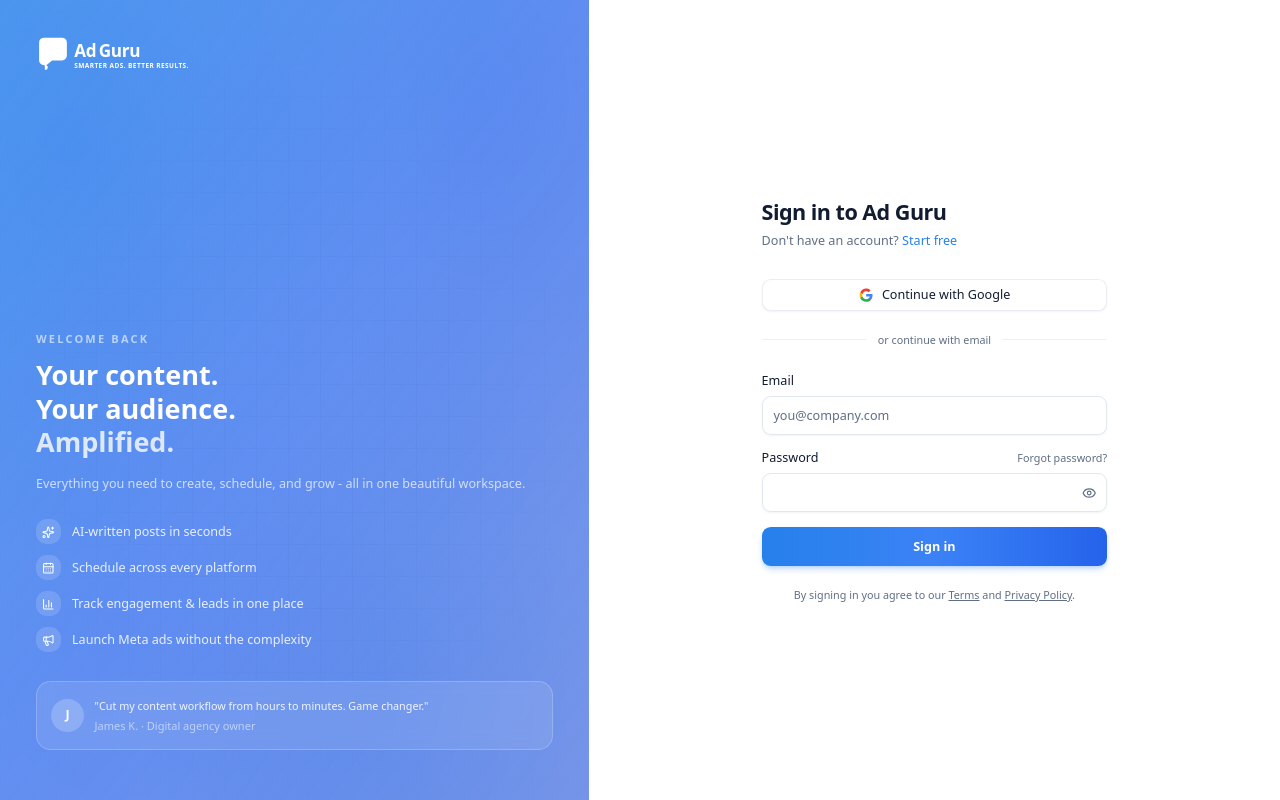
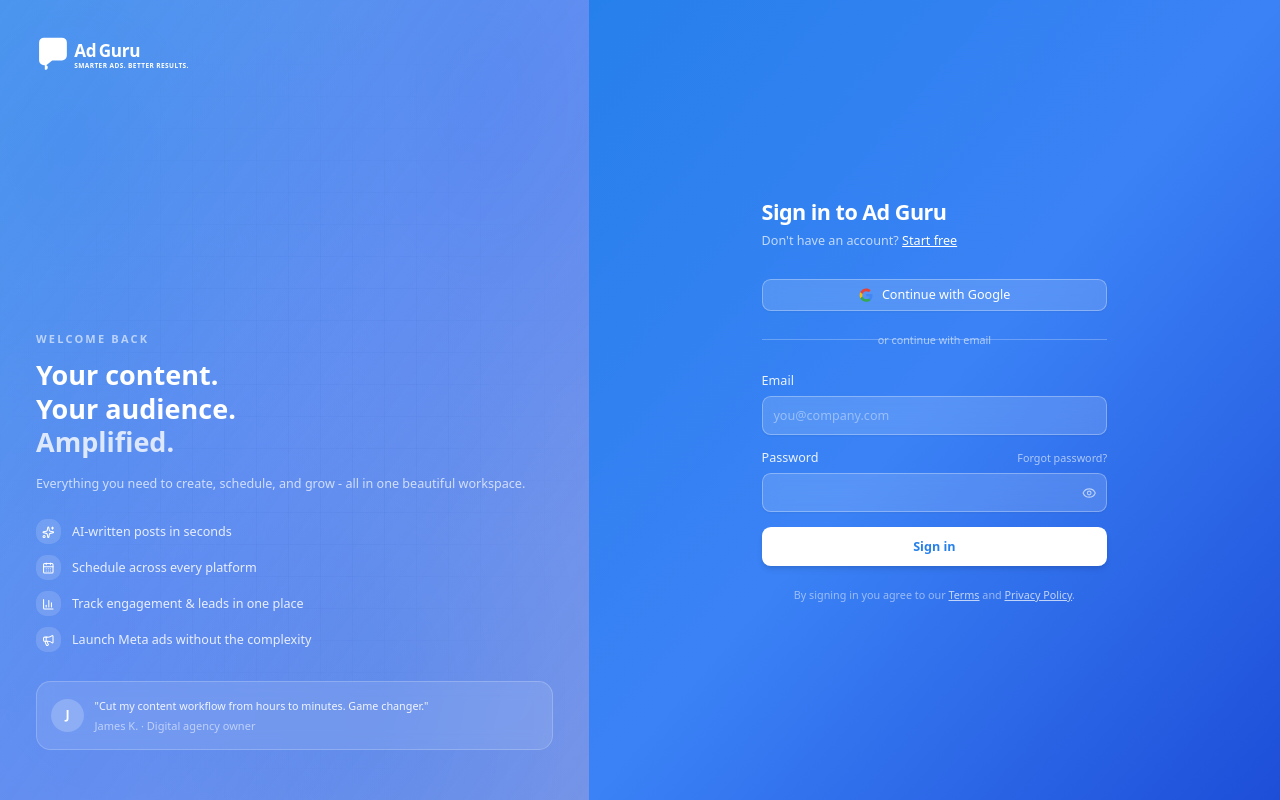
Before and after one commit to Tiagocruz3/Postpilot, a React (Vite) app: page /login in a window 1280 px wide. Built offline with nearby package versions, Linux system fonts and the light colour scheme; no server answers.

Commit message:
Login page: apply brand blue theme to right form panel

```diff
--- a/src/pages/LoginPage.tsx
+++ b/src/pages/LoginPage.tsx
@@ -112,18 +112,18 @@ export function LoginPage() {
       </div>
 
       {/* ── Right form panel ── */}
-      <div className="flex flex-1 flex-col items-center justify-center px-6 py-12">
+      <div className="flex flex-1 flex-col items-center justify-center bg-gradient-to-br from-primary via-blue-500 to-blue-700 px-6 py-12">
         {/* Mobile logo */}
         <Link to="/" className="mb-8 flex items-center lg:hidden">
-          <AppLogo variant="full" imgClassName="h-11" />
+          <AppLogo variant="full" imgClassName="h-11 brightness-0 invert" />
         </Link>
 
         <div className="w-full max-w-sm">
           <div className="mb-8">
-            <h1 className="text-2xl font-bold tracking-tight text-foreground">Sign in to Ad Guru</h1>
-            <p className="mt-1.5 text-sm text-muted-foreground">
+            <h1 className="text-2xl font-bold tracking-tight text-white">Sign in to Ad Guru</h1>
+            <p className="mt-1.5 text-sm text-white/70">
               Don't have an account?{' '}
-              <Link to="/signup" className="font-medium text-primary hover:underline">
+              <Link to="/signup" className="font-medium text-white underline hover:text-white/90">
                 Start free
               </Link>
             </p>
@@ -133,7 +133,7 @@ export function LoginPage() {
           <Button
             type="button"
             variant="outline"
-            className="w-full gap-2.5 border-border/70 bg-background font-medium shadow-sm hover:bg-accent"
+            className="w-full gap-2.5 border-white/30 bg-white/15 font-medium text-white shadow-sm backdrop-blur hover:bg-white/25 hover:text-white"
             onClick={handleGoogleLogin}
           >
             <svg className="h-4 w-4" viewBox="0 0 24 24">
@@ -147,17 +147,17 @@ export function LoginPage() {
 
           <div className="relative my-6">
             <div className="absolute inset-0 flex items-center">
-              <span className="w-full border-t border-border/60" />
+              <span className="w-full border-t border-white/25" />
             </div>
             <div className="relative flex justify-center text-xs">
-              <span className="bg-background px-3 text-muted-foreground">or continue with email</span>
+              <span className="bg-transparent px-3 text-white/60">or continue with email</span>
             </div>
           </div>
 
           {/* Email form */}
           <form onSubmit={handleEmailLogin} className="space-y-4">
             <div className="space-y-1.5">
-              <Label htmlFor="email" className="text-sm font-medium">Email</Label>
+              <Label htmlFor="email" className="text-sm font-medium text-white/90">Email</Label>
               <Input
                 id="email"
                 type="email"
@@ -166,16 +166,16 @@ export function LoginPage() {
                 value={email}
                 onChange={(e) => setEmail(e.target.value)}
                 required
-                className="h-11"
+                className="h-11 border-white/30 bg-white/15 text-white placeholder:text-white/40 backdrop-blur focus:border-white/60 focus:ring-white/30"
               />
             </div>
 
             <div className="space-y-1.5">
               <div className="flex items-center justify-between">
-                <Label htmlFor="password" className="text-sm font-medium">Password</Label>
+                <Label htmlFor="password" className="text-sm font-medium text-white/90">Password</Label>
                 <button
                   type="button"
-                  className="text-xs text-muted-foreground hover:text-foreground disabled:opacity-60"
+                  className="text-xs text-white/60 hover:text-white disabled:opacity-60"
                   disabled={resetting}
                   onClick={() => void handleForgotPassword()}
                 >
@@ -190,11 +190,11 @@ export function LoginPage() {
                   value={password}
                   onChange={(e) => setPassword(e.target.value)}
                   required
-                  className="h-11 pr-10"
+                  className="h-11 border-white/30 bg-white/15 pr-10 text-white placeholder:text-white/40 backdrop-blur focus:border-white/60 focus:ring-white/30"
                 />
                 <button
                   type="button"
-                  className="absolute right-3 top-1/2 -translate-y-1/2 text-muted-foreground hover:text-foreground"
+                  className="absolute right-3 top-1/2 -translate-y-1/2 text-white/60 hover:text-white"
                   onClick={() => setShowPassword((v) => !v)}
                   aria-label={showPassword ? 'Hide password' : 'Show password'}
                 >
@@ -204,13 +204,13 @@ export function LoginPage() {
             </div>
 
             {error && (
-              <p className="rounded-lg border border-destructive/30 bg-destructive/10 px-3 py-2 text-sm text-destructive">
+              <p className="rounded-lg border border-red-300/40 bg-red-500/20 px-3 py-2 text-sm text-white">
                 {error}
               </p>
             )}
 
             {notice && (
-              <p className="rounded-lg border border-emerald-500/30 bg-emerald-500/10 px-3 py-2 text-sm text-emerald-700 dark:text-emerald-400">
+              <p className="rounded-lg border border-emerald-300/40 bg-emerald-500/20 px-3 py-2 text-sm text-white">
                 {notice}
               </p>
             )}
@@ -218,17 +218,17 @@ export function LoginPage() {
             <Button
               type="submit"
               disabled={loading}
-              className="h-11 w-full bg-gradient-to-r from-primary via-blue-500 to-blue-600 text-sm font-semibold text-white shadow-md shadow-primary/25 hover:shadow-lg hover:shadow-primary/35"
+              className="h-11 w-full bg-white text-sm font-semibold text-primary shadow-md hover:bg-white/90"
             >
               {loading ? 'Signing in...' : 'Sign in'}
             </Button>
           </form>
 
-          <p className="mt-6 text-center text-xs text-muted-foreground">
+          <p className="mt-6 text-center text-xs text-white/50">
             By signing in you agree to our{' '}
-            <Link to="/terms" className="underline hover:text-foreground">Terms</Link>
+            <Link to="/terms" className="text-white/70 underline hover:text-white">Terms</Link>
             {' '}and{' '}
-            <Link to="/privacy" className="underline hover:text-foreground">Privacy Policy</Link>.
+            <Link to="/privacy" className="text-white/70 underline hover:text-white">Privacy Policy</Link>.
           </p>
         </div>
       </div>
```
